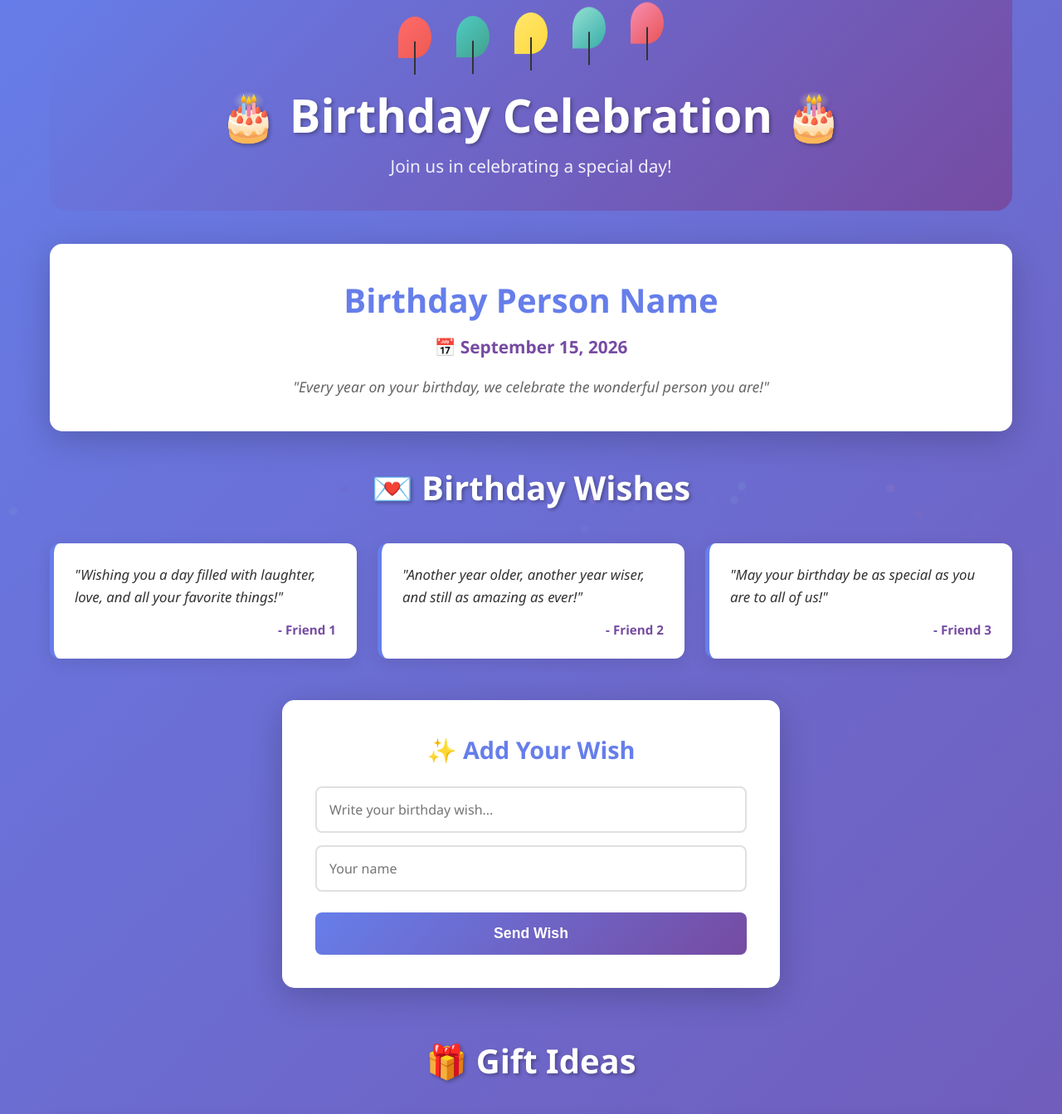
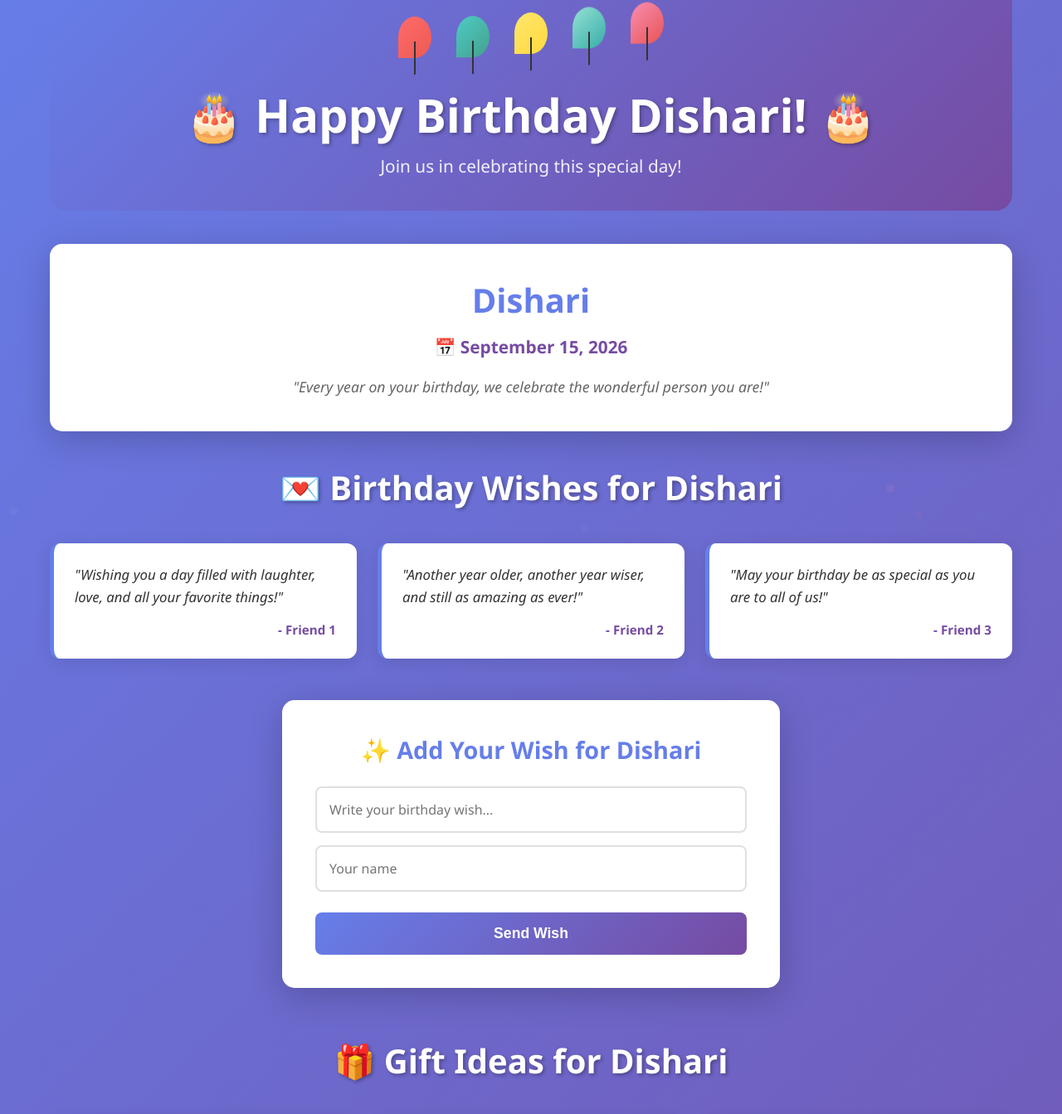
Before and after one commit to sayandas16990-beep/birthday-wishes-site, a plain HTML site: page index.html in a window 1280 px wide. Shown: the part 132-1475 px from the top of the page at 83% size. Drawn offline with Linux system fonts and the light colour scheme.

Commit message:
Update HTML with Dishari's name

```diff
--- a/index.html
+++ b/index.html
@@ -3,7 +3,7 @@
 <head>
     <meta charset="UTF-8">
     <meta name="viewport" content="width=device-width, initial-scale=1.0">
-    <title>Birthday Wishes & Gifts</title>
+    <title>Dishari's Birthday Wishes & Gifts</title>
     <link rel="stylesheet" href="style.css">
 </head>
 <body>
@@ -17,14 +17,14 @@
                 <div class="balloon green"></div>
                 <div class="balloon pink"></div>
             </div>
-            <h1 class="title">🎂 Birthday Celebration 🎂</h1>
-            <p class="subtitle">Join us in celebrating a special day!</p>
+            <h1 class="title">🎂 Happy Birthday Dishari! 🎂</h1>
+            <p class="subtitle">Join us in celebrating this special day!</p>
         </header>
 
         <!-- Birthday Info Section -->
         <section class="birthday-info">
             <div class="birthday-card">
-                <h2>Birthday Person Name</h2>
+                <h2>Dishari</h2>
                 <p class="date">📅 September 15, 2026</p>
                 <p class="message">"Every year on your birthday, we celebrate the wonderful person you are!"</p>
             </div>
@@ -32,7 +32,7 @@
 
         <!-- Wishes Section -->
         <section class="wishes-section">
-            <h2 class="section-title">💌 Birthday Wishes</h2>
+            <h2 class="section-title">💌 Birthday Wishes for Dishari</h2>
             <div class="wishes-container" id="wishesContainer">
                 <div class="wish-card">
                     <p class="wish-text">"Wishing you a day filled with laughter, love, and all your favorite things!"</p>
@@ -50,7 +50,7 @@
 
             <!-- Add Wish Form -->
             <div class="add-wish-section">
-                <h3>✨ Add Your Wish</h3>
+                <h3>✨ Add Your Wish for Dishari</h3>
                 <form id="wishForm">
                     <input
                         type="text"
@@ -71,7 +71,7 @@
 
         <!-- Gift Ideas Section -->
         <section class="gifts-section">
-            <h2 class="section-title">🎁 Gift Ideas</h2>
+            <h2 class="section-title">🎁 Gift Ideas for Dishari</h2>
             <div class="gifts-container">
                 <div class="gift-card">
                     <div class="gift-icon">🎧</div>
@@ -114,7 +114,7 @@
 
         <!-- Photo Gallery Section -->
         <section class="gallery-section">
-            <h2 class="section-title">📸 Memory Gallery</h2>
+            <h2 class="section-title">📸 Memory Gallery with Dishari</h2>
             <div class="gallery-container">
                 <div class="gallery-item">
                     <div class="gallery-placeholder">Photo 1</div>
@@ -139,7 +139,7 @@
 
         <!-- Footer -->
         <footer class="footer">
-            <p>🎉 Made with love for the birthday celebration 🎉</p>
+            <p>🎉 Made with love for Dishari's birthday celebration 🎉</p>
             <p class="footer-text">Celebrate, Share, and Make Memories Together!</p>
         </footer>
     </div>
```
